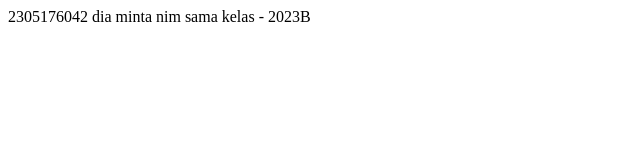
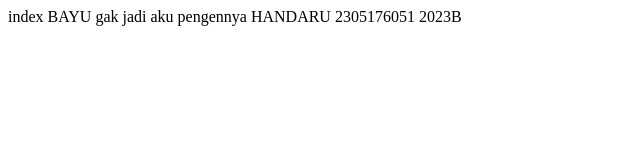
Before and after one commit to RHandaruNS/git-di-github, a plain HTML site: page index.html in a window 1280 px wide. Shown: the whole page, without its empty margins (0-640 px from the left). Drawn offline with Linux system fonts and the light colour scheme.

Commit message:
namanimkelas2

```diff
--- a/index.html
+++ b/index.html
@@ -6,6 +6,6 @@
     <title>Document</title>
 </head>
 <body>
-    2305176042 dia minta nim sama kelas - 2023B
+    index BAYU gak jadi aku pengennya HANDARU 2305176051 2023B
 </body>
 </html>
```
